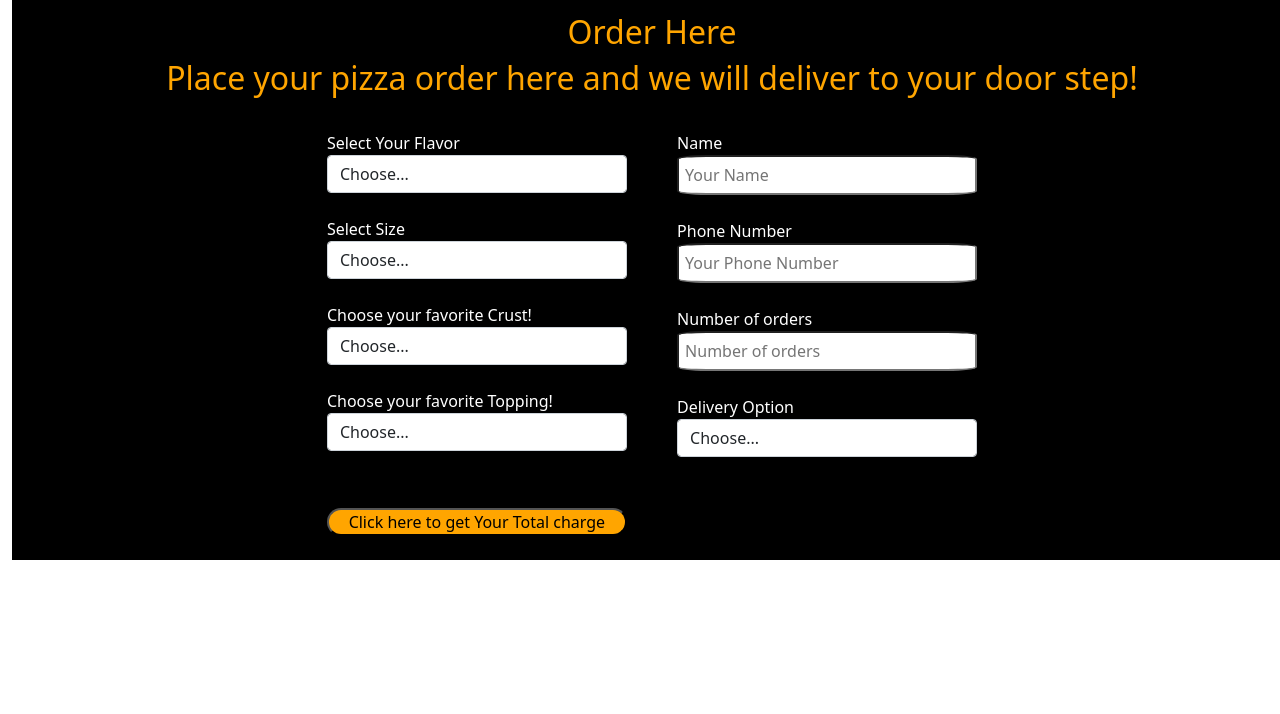
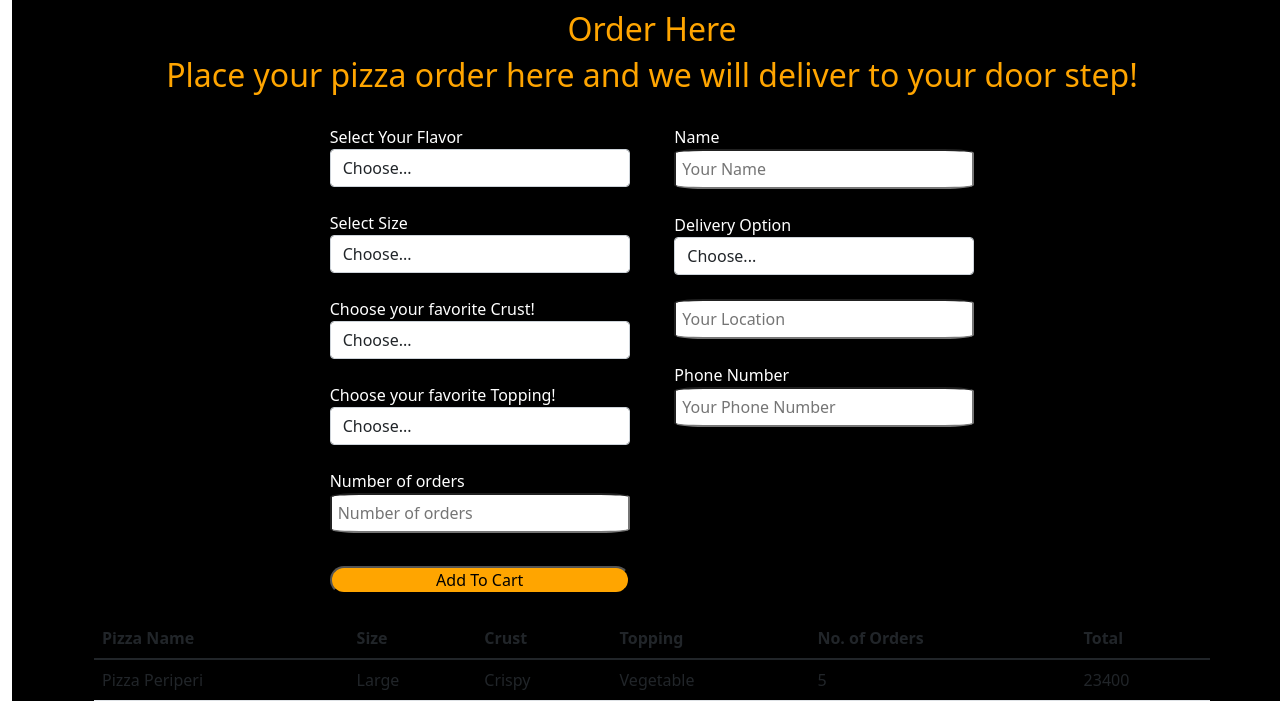
Before and after one commit to Dindihub/Pizza-Restaurant, a plain HTML site: page index.html in a window 1280 px wide. Shown: the part 1434-2148 px from the top of the page. Before the commit the page ends 1994 px from the top, so only its background shows below. Drawn offline with Linux system fonts and the light colour scheme.

Commit message:
Add table in order section to display total orders

```diff
--- a/index.html
+++ b/index.html
@@ -8,8 +8,8 @@
     <link rel="stylesheet" href="CSS/bootstrap.min.css">
     <link rel="stylesheet" href="CSS/style.css">
     <link rel="preconnect" href="https://fonts.googleapis.com">
-<link rel="preconnect" href="https://fonts.gstatic.com" crossorigin>
-<link href="https://fonts.googleapis.com/css2?family=Lobster&display=swap" rel="stylesheet">
+    <link rel="preconnect" href="https://fonts.gstatic.com" crossorigin>
+    <link href="https://fonts.googleapis.com/css2?family=Lobster&display=swap" rel="stylesheet">
     <title>PIZZA RESTAURANT</title>
 </head>
 
@@ -67,7 +67,7 @@
                 </div>
             </div>
 
-            <div class="container-fluid order" id="make-order" id="Order">
+            <div class="container order" id="make-order" id="Order">
                 <div class="order-overlay">
                     <div class="controls-top text-center">
                         <h2>Order Here</h2>
@@ -98,9 +98,14 @@
                             <label for="topping">Choose your favorite Topping!</label><br>
                             <select id="pizza-topping" name="topping" class="form-control" required>
                                 <option value="">Choose...</option>
-                            </select><br><br>
-
-                            <button type="submit" id="delivery-btn">Click here to get Your Total charge</button>
+                            </select><br>
+                            <div>
+                                <label class="order-number-label" for="order"> Number of
+                                    orders</label><br>
+                                <input type="number" class="form-input" id="order-number" placeholder="Number of orders"
+                                    name="order-number" required>
+                            </div><br>
+                            <button type="submit" id="delivery-btn">Add To Cart</button>
                             <br><br>
                         </div>
 
@@ -108,32 +113,60 @@
                             <label for="Name">Name</label><br>
                             <div>
                                 <input type="text" class="form-input" id="customer-name" placeholder="Your Name"
-                                    name="name-input" required>
+                                    name="name-input">
+                            </div><br>
+                            <div>
+                                <label for="select"> Delivery Option</label><br>
+                                <select type="select" id="delivery" name="delivery" class="form-control">
+                                    <option value="">Choose...</option>
+                                    <option value="Delivery option">Delivery</option>
+                                    <option value="Pick-up option">Pick-up</option>
+                            </div>
+                            <br>
+
+                            <label for="location">Location</label><br>
+                            <div>
+                                <input type="text" class="form-input mt-4" id="customer-name"
+                                    placeholder="Your Location" name="location-input">
                             </div><br>
                             <div>
                                 <label for="phonenumber">Phone Number</label><br>
                                 <input type="number" id="phone-number" name="phone-number"
-                                    placeholder="Your Phone Number" class="form-input" required>
+                                    placeholder="Your Phone Number" class="form-input">
                             </div><br>
-                            <div>
-                                <label class="order-number-label" for="order"> Number of
-                                    orders</label><br>
-                                <input type="number" class="form-input" id="order-number" v
-                                    placeholder="Number of orders" name="order-number" required>
-                            </div><br>
-                            <div>
-                                <label for="select"> Delivery Option</label><br>
-                                <select type="select" id="delivery" name="delivery" class="form-control" required>
-                                    <option value="">Choose...</option>
-                                    <option value="Delivery option">Delivery</option>
-                                    <option value="Pick-up option">Pick-up</option>
-                            </div>
+
+
                         </div>
                     </form>
+
+                    <div class="row-col-sm-5">
+                        <table class="order-summary table">
+                            <thead>
+                              <tr>
+                                <th scope="col">Pizza Name</th>
+                                <th scope="col">Size</th>
+                                <th scope="col">Crust</th>
+                                <th scope="col">Topping</th>
+                                <th scope="col">No. of Orders</th>
+                                <th scope="col">Total</th>
+                              </tr>
+                            </thead>
+                            <tbody id="table-body">
+                              <tr>
+                                <td>Pizza Periperi</td>
+                                <td>Large</td>
+                                <td>Crispy</td>
+                                <td>Vegetable</td>
+                                <td>5</td>
+                                <td>23400</td>
+                              </tr>
+                            </tbody>
+                          </table>
+                    </div>
         </section>
-</main>
+    </main>
 
-<!-- <footer class="contact-us text-center" id="contact">
+    <footer class="contact-us text-center" id="contact">
     <h1 >Contact us</h1>
     <div class="container-footer">
          <div class="row footerItems">
@@ -155,8 +188,8 @@
             <p>PIZZA POINT</p>
             <p>2019</p>
         </div>
-    </footer>  -->
- <script src="JS/script.js"></script>
+    </footer>
+    <script src="JS/script.js"></script>
 </body>
 
 
```
